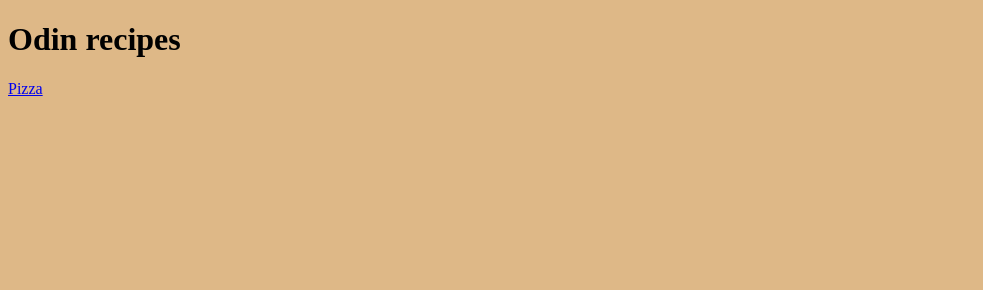
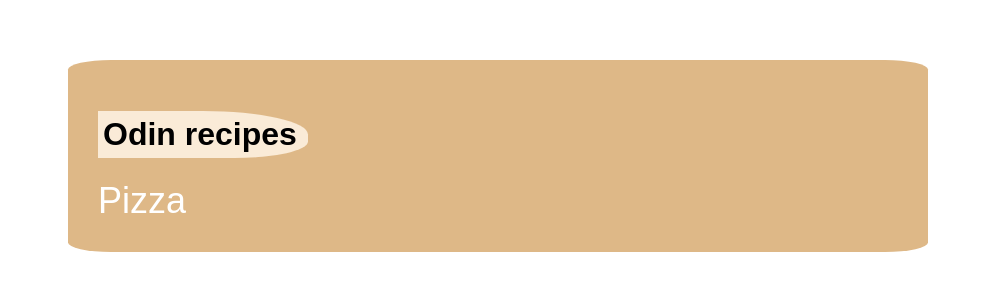
Before and after one commit to banakmiza-tech/odin-recipes, a plain HTML site: page index.html in a window 1280 px wide. Shown: the whole page, without its empty margins (0-983 px from the left). Drawn offline with Linux system fonts and the light colour scheme.

Commit message:
practiced a little

```diff
--- a/index.html
+++ b/index.html
@@ -5,8 +5,10 @@
     <title>Odin recipes</title>
     <link rel="stylesheet" href="styles.css">
 </head>
-<body class="background">
+<body>
+    <div class="background">
     <h1 class="title">Odin recipes</h1>
     <a class="menu" href="recipes/pizza.html">Pizza</a>
+    </div>
 </body>
 </html>
--- a/styles.css
+++ b/styles.css
@@ -1,3 +1,22 @@
 .background {
     background-color: burlywood;
+    width: 800px;
+    margin: 60px;
+    padding: 30px;
+    border-radius: 5%;
 }
+html {
+    font-family: Arial, Helvetica, sans-serif;
+}
+.title {
+    background-color: antiquewhite;
+    padding: 5px;
+    width: 200px;
+    border-bottom-right-radius: 35%;
+    border-top-right-radius: 50%;
+}
+.menu {
+    color: white;
+    font-size: 36px;
+    text-decoration: none;
+}
```
